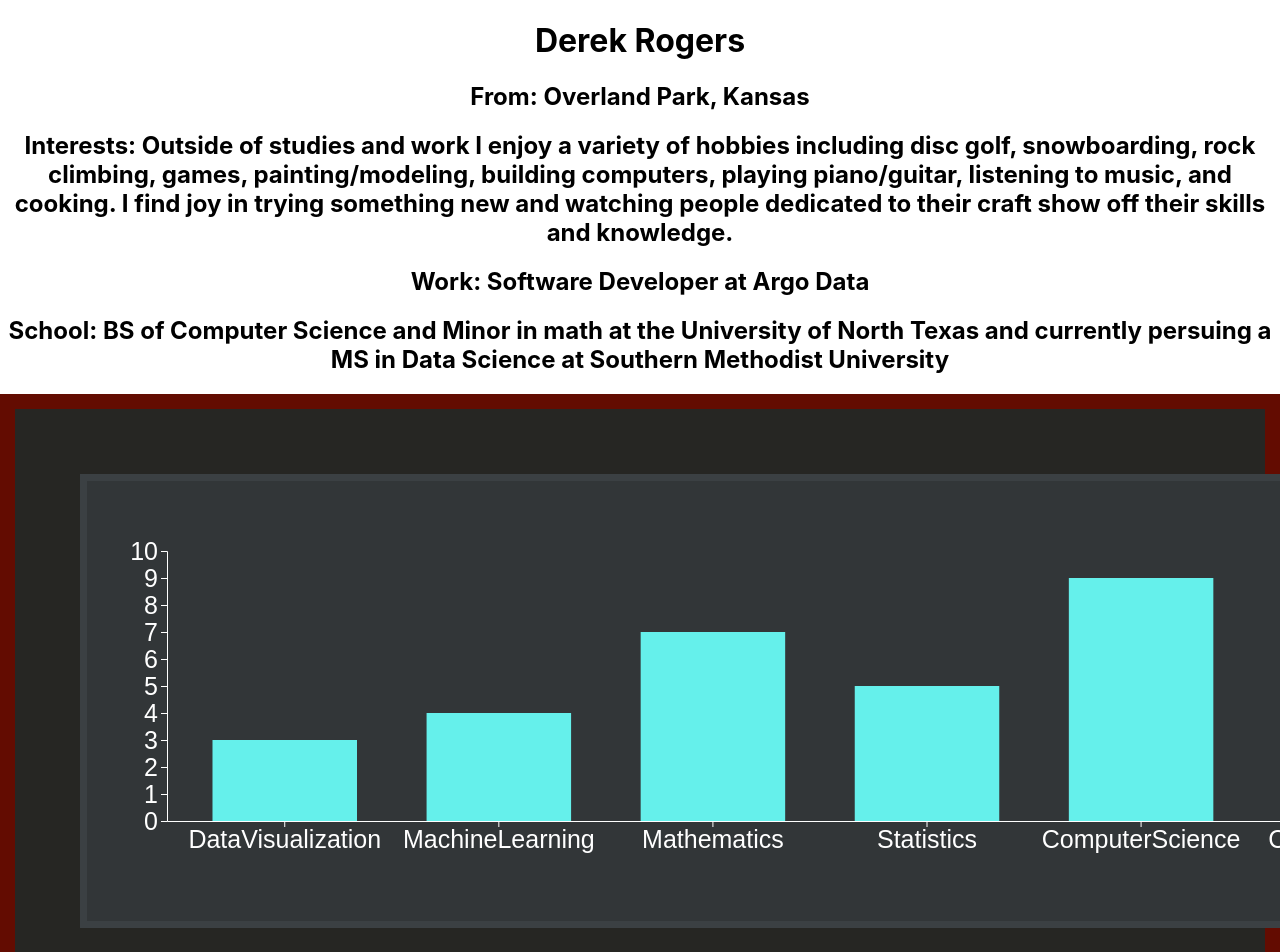
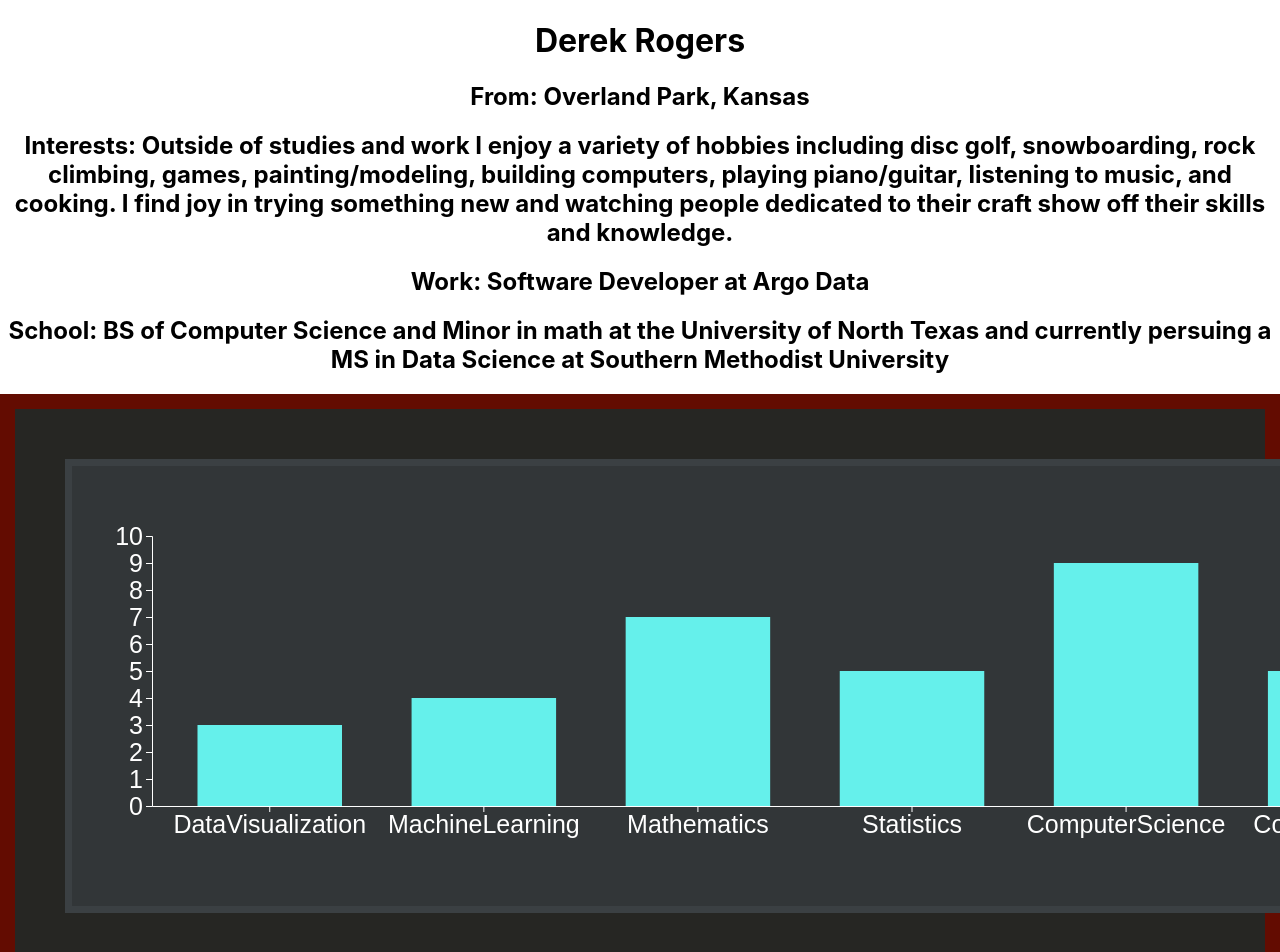
Before and after one commit to DotSumWedge/DotSumWedge.github.io, a React (Create React App) app: page / in a window 1280 px wide. Shown: the top 952 px of the page. Built offline with nearby package versions, Linux system fonts and the light colour scheme.

Commit message:
Centered skills chart

```diff
--- a/src/App.js
+++ b/src/App.js
@@ -1,10 +1,11 @@
 import './App.css';
+import React from 'react';
 import {Routes, Route, Link} from 'react-router-dom';
 import BarChartPage from './pages/BarChartPage';
 
 function App() {
   return (
-    <div className="App">
+    <div className="App" style={appDivStyle}>
         <h1>
           Derek Rogers
         </h1>
@@ -28,4 +29,7 @@ function App() {
   );
 }
 
+const appDivStyle = {
+}
+
 export default App;
--- a/src/components/ResponsiveBar.js
+++ b/src/components/ResponsiveBar.js
@@ -103,7 +103,9 @@ const barChartDivStyle = {
     border: '7px solid #3b4043',
     padding: '20px',
 	margin: '15px',
-	width: '1700px'
+	width: '1700px',
+	display: 'block',
+	margin: 'auto'
 }
 
 export default Chart
```
